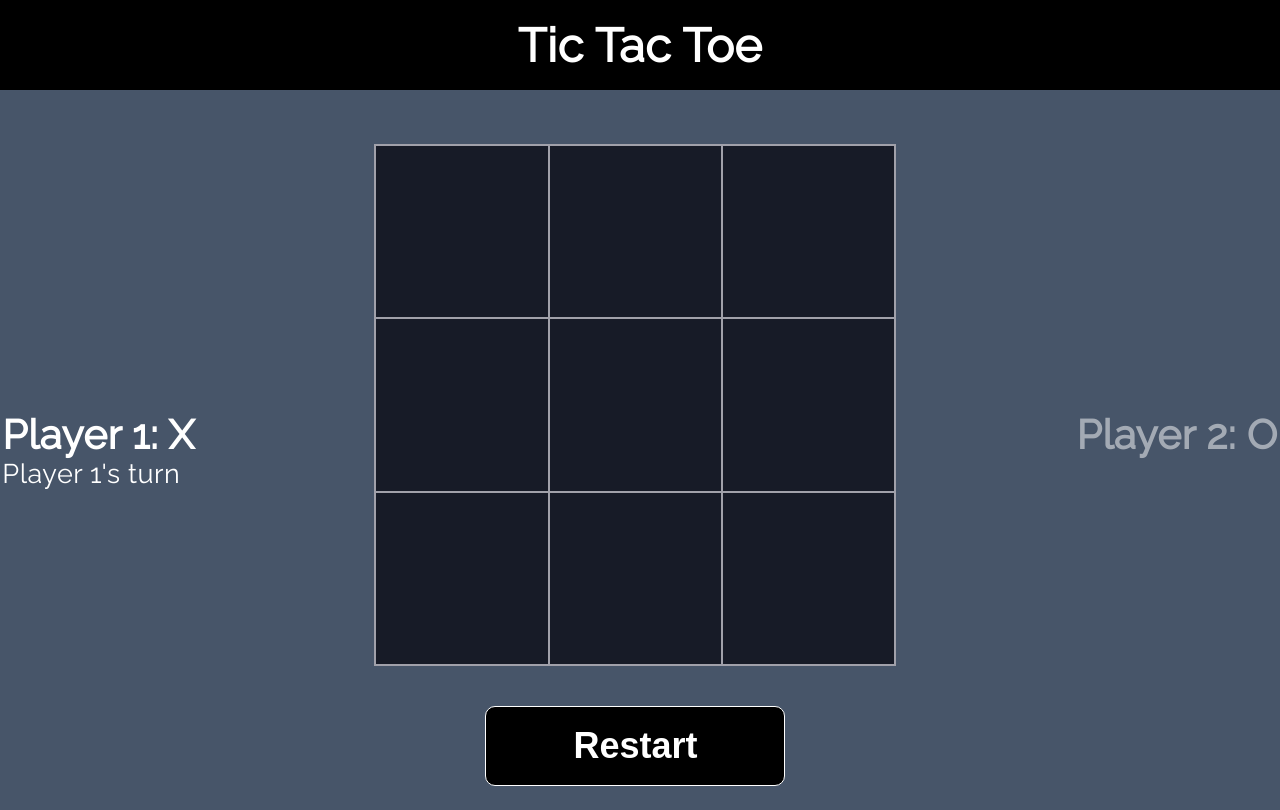
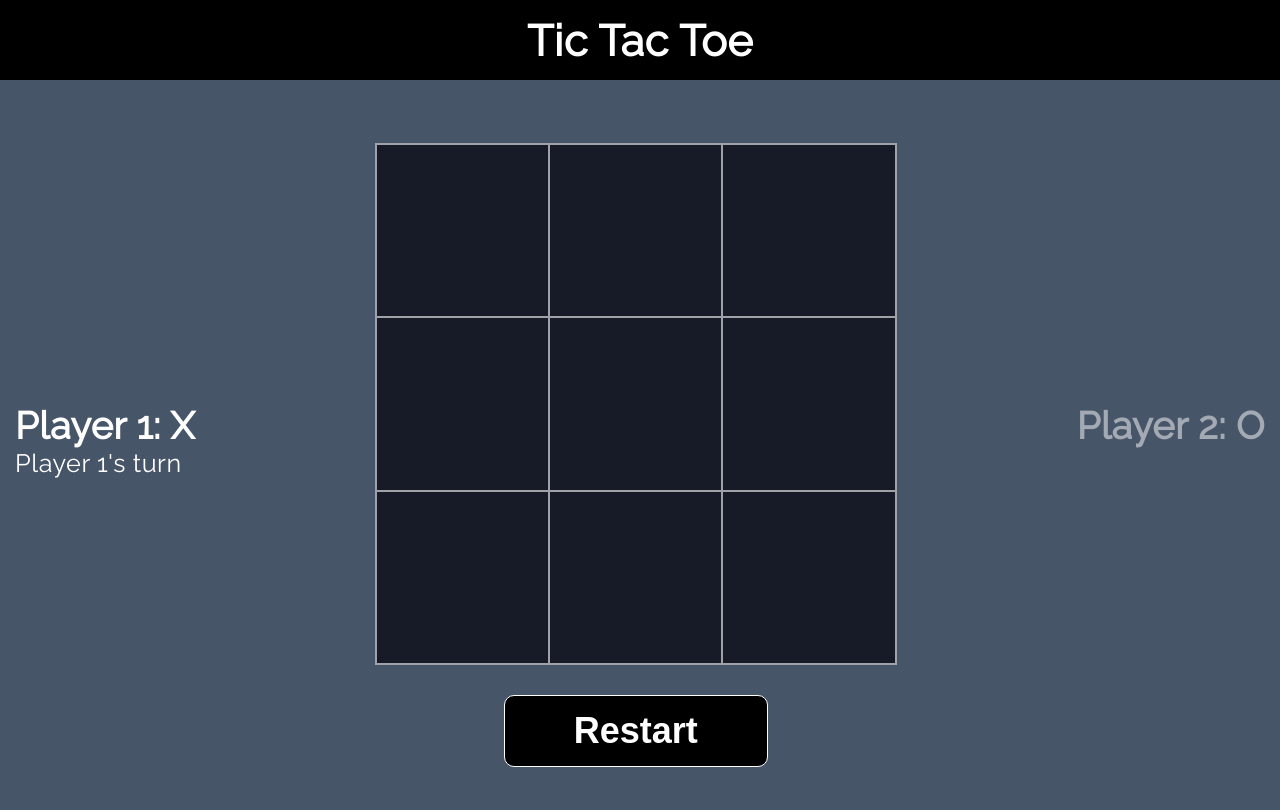
Before and after one commit to leoshliak/Tic-Tac-Toe, a plain HTML site: page index.html in a window 1280 px wide. Drawn offline with Linux system fonts and the light colour scheme.

Commit message:
some minor changes

```diff
--- a/style.css
+++ b/style.css
@@ -20,13 +20,13 @@ body{
     flex-direction: row;
     justify-content: center;
     align-items: center;
-    height: 90px;
-    font-size: 1.3em;
+    height: 10vh;
+    font-size: 1.2em;
 }
 
 .player-div1,
 .player-div2{
-    font-size: 1.5em;
+    font-size: 1.4em;
 
 }
 
@@ -50,14 +50,17 @@ body{
     height: 65vh;
     width: 65vh;
     background-color: rgb(23, 27, 39);
-    margin-bottom: 40px;
+    margin-bottom: 30px;
     margin-top: 30px;
 }
 
 .square{
     border: 1px solid rgb(161 161 170);
-    font-size: 9.2em;
+    font-size: 7.5em;
     font-weight: 900;
+    display: flex;
+    justify-content: center;
+    align-items: center;
     text-align: center;
 }
 
@@ -85,8 +88,8 @@ body{
 }
 
 .restart{
-    width: 300px;
-    height: 80px;
+    width: 33vh;
+    height: 9vh;
     color: white;
     background-color: black;
     border: 1px solid white;
```
